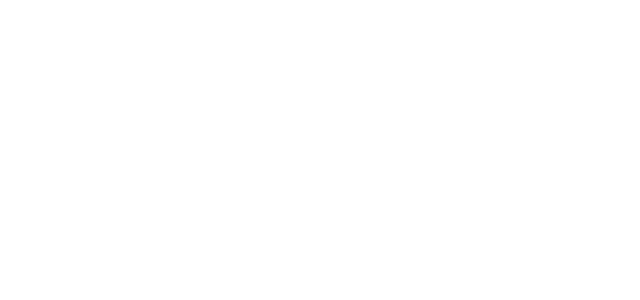
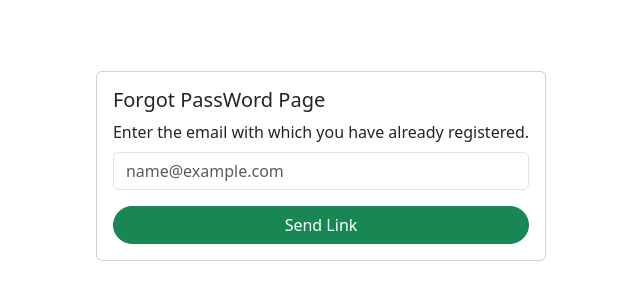
Before and after one commit to Ajeetjha123/expense-tracker-app, a React (Create React App) app: page /forgot in a window 1280 px wide. Before the commit this address had no page. Shown: the part 234-534 px from the top of the page, without its empty margins (319-959 px from the left). Built offline with nearby package versions, Linux system fonts and the light colour scheme.

Commit message:
forgot password functionality added

```diff
--- a/src/App.js
+++ b/src/App.js
@@ -1,15 +1,16 @@
 //import "./App.css";
-import { BrowserRouter, Route, Routes } from "react-router-dom";
+import { BrowserRouter as Router, Route, Routes } from "react-router-dom";
 import AuthForm from "./components/auth/AuthForm";
 import { Expenses } from "./pages/Expenses";
 import Profile from "./pages/Profile";
 import { useContext } from "react";
 import AuthContext from "./store/auth-context";
+import ForgotPassword from "./pages/ForgotPassword";
 function App() {
   const authCtx = useContext(AuthContext);
   const isLoggedIn = authCtx.isLoggedIn;
   return (
-    <BrowserRouter>
+    <Router>
       <Routes>
         {isLoggedIn ? (
           <Route path="/expense" element={<Expenses />} />
@@ -17,8 +18,9 @@ function App() {
           <Route path="/" element={<AuthForm />} />
         )}
         <Route path="/profile" element={<Profile />} />
+        <Route path="/forgot" element={<ForgotPassword />} />
       </Routes>
-    </BrowserRouter>
+    </Router>
   );
 }
 
--- a/src/components/auth/AuthForm.jsx
+++ b/src/components/auth/AuthForm.jsx
@@ -1,7 +1,7 @@
 import React, { useContext, useRef, useState } from "react";
 import { Button, Card, Form } from "react-bootstrap";
 import AuthContext from "../../store/auth-context";
-import { useNavigate } from "react-router-dom";
+import { Link, useNavigate } from "react-router-dom";
 
 const AuthForm = () => {
   const nevigate = useNavigate();
@@ -114,6 +114,11 @@ const AuthForm = () => {
             >
               {isLogin ? "Login" : "Sign Up"}
             </Button>
+            {isLogin && (
+              <Link className="p-5" to="/forgot">
+                Forgot Password?
+              </Link>
+            )}
           </Form>
         </Card.Body>
         <Card.Footer
--- /dev/null
+++ b/src/pages/ForgotPassword.jsx
@@ -0,0 +1,66 @@
+import React, { useContext, useRef } from "react";
+import { Button, Card, Form } from "react-bootstrap";
+import AuthContext from "../store/auth-context";
+
+const ForgotPassword = () => {
+  const authCtx = useContext(AuthContext);
+  const emailInputRef = useRef();
+  const forgotPasswordHandler = (e) => {
+    e.preventDefault();
+    const enterEmailInput = emailInputRef.current.value;
+    fetch(
+      "https://identitytoolkit.googleapis.com/v1/accounts:sendOobCode?key=AIzaSyA2sHH1MU-g17pDj7gfb7pJJaQB9PZcsuU",
+      {
+        method: "POST",
+        body: JSON.stringify({
+          requestType: "",
+          email: enterEmailInput,
+        }),
+        headers: {
+          "Content-Type": "application/json",
+        },
+      }
+    )
+      .then((res) => res.json())
+      .then((data) => {
+        if (data.error) {
+          throw new Error(data.error.message);
+        }
+        authCtx.login(data.idToken);
+      })
+      .catch((err) => {
+        console.error("Password reset failed:", err.message);
+        // Display the error to the user, e.g., set a state variable
+      });
+  };
+  return (
+    <div className="d-flex align-items-center justify-content-center vh-100">
+      <Card>
+        <Card.Body>
+          <Card.Title>Forgot PassWord Page</Card.Title>
+          <Form onSubmit={forgotPasswordHandler}>
+            <Form.Group className="mb-3" controlId="exampleForm.ControlInput1">
+              <Form.Label>
+                Enter the email with which you have already registered.
+              </Form.Label>
+              <Form.Control
+                type="email"
+                placeholder="name@example.com"
+                ref={emailInputRef}
+              />
+            </Form.Group>
+          </Form>
+          <Button
+            variant="success"
+            className="rounded-pill w-100"
+            type="submit"
+          >
+            Send Link
+          </Button>
+        </Card.Body>
+      </Card>
+    </div>
+  );
+};
+
+export default ForgotPassword;
```
